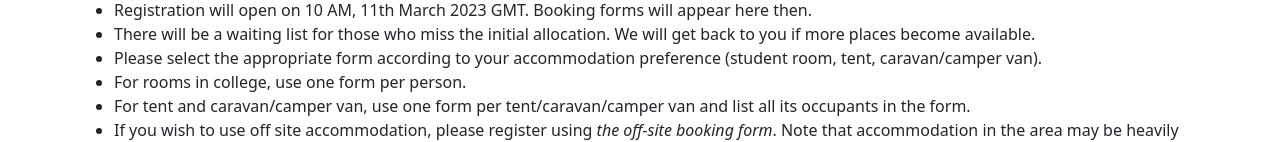
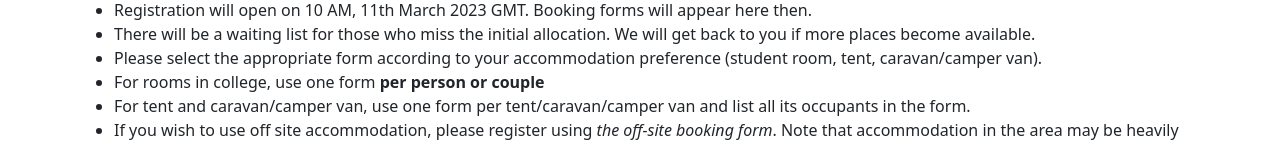
Before and after one commit to rapunzelnashhash/UK-Nash-Hash-2023, a website: page src/index.html in a window 1280 px wide. Shown: the part 816-958 px from the top of the page. Drawn offline with nearby package versions, Linux system fonts and the light colour scheme.

Commit message:
Tweak to single/couple instructions.

```diff
--- a/src/index.html
+++ b/src/index.html
@@ -76,7 +76,7 @@ The Venue
 <li>Registration will open on 10 AM, 11th March 2023 GMT. Booking forms will appear here then.</li>
 <li>There will be a waiting list for those who miss the initial allocation. We will get back to you if more places become available.</li>
 <li>Please select the appropriate form according to your accommodation preference (student room, tent, caravan/camper van).</li>
-<li>For rooms in college, use one form per person.</li>
+<li>For rooms in college, use one form <b>per person or couple</b></li>
 <li>For tent and caravan/camper van, use one form per tent/caravan/camper van and list all its occupants in the form.</li>
 <li>If you wish to use off site accommodation, please register using <em>the off-site booking form</em>. Note that accommodation in the area may be heavily booked because Nash Hash is the same weekend as York Races. </li>
 <li>On receipt of your form, you will be sent details of how to pay. You are not confirmed registered until we have received your payment.</li>
@@ -94,7 +94,6 @@ The Venue
 <p>
 <em>Children are same price as adults.</em>
 </p>
-
 <h4>Thursday 24th August: Red Dress Run</h4>
 <div>
 <p>
```
